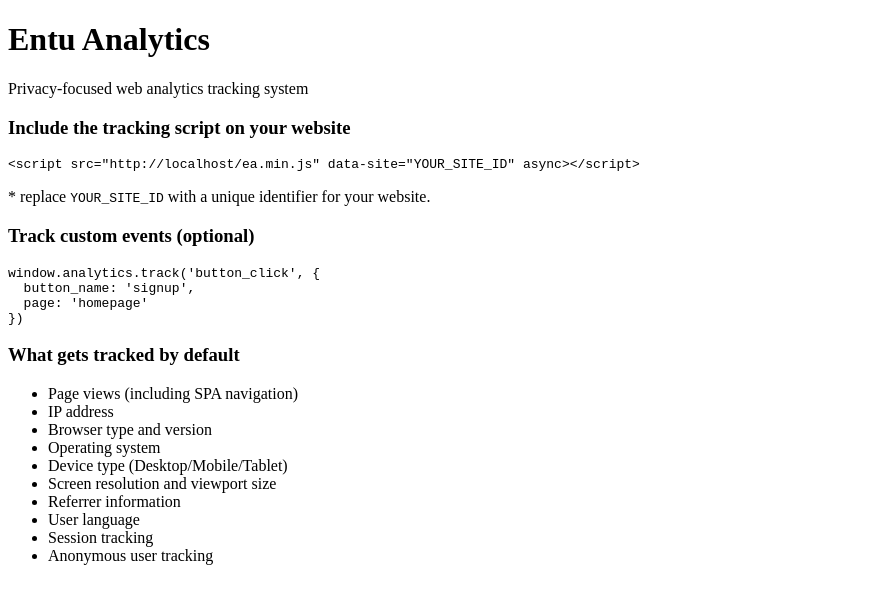
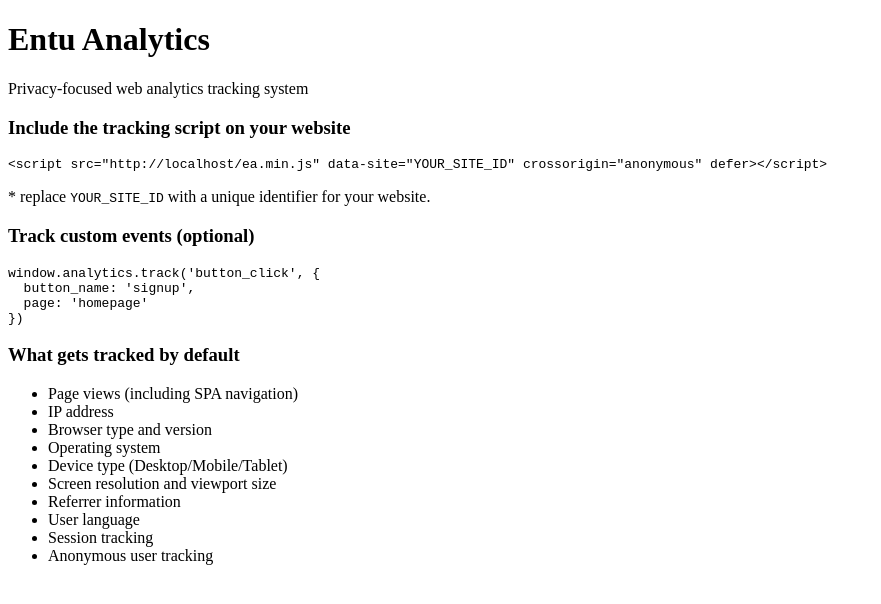
Before and after one commit to entu/analytics, a Nuxt app: page / in a window 1280 px wide. Shown: the top 604 px of the page, without its empty margins (0-881 px from the left). Built offline with nearby package versions, Linux system fonts and the light colour scheme.

Commit message:
Update tracking script to use crossorigin and defer

```diff
--- a/app/pages/index.vue
+++ b/app/pages/index.vue
@@ -33,7 +33,7 @@ useHead({
             <h3 class="mb-2 text-lg font-medium text-gray-900">
               Include the tracking script on your website
             </h3>
-            <pre class="rounded-md bg-gray-100 p-4 text-xs overflow-auto"><code>&lt;script src="{{ currentUrl }}/ea.min.js" data-site="YOUR_SITE_ID" async&gt;&lt;/script&gt;</code></pre>
+            <pre class="rounded-md bg-gray-100 p-4 text-xs overflow-auto"><code>&lt;script src="{{ currentUrl }}/ea.min.js" data-site="YOUR_SITE_ID" crossorigin="anonymous" defer&gt;&lt;/script&gt;</code></pre>
             <p class="mt-2 text-sm text-gray-600">
               * replace <code>YOUR_SITE_ID</code> with a unique identifier for your website.
             </p>
```
Also changed, not shown: .config/nuxt.config.ts, 1 other file (tests, documents, lock files or other folders).
